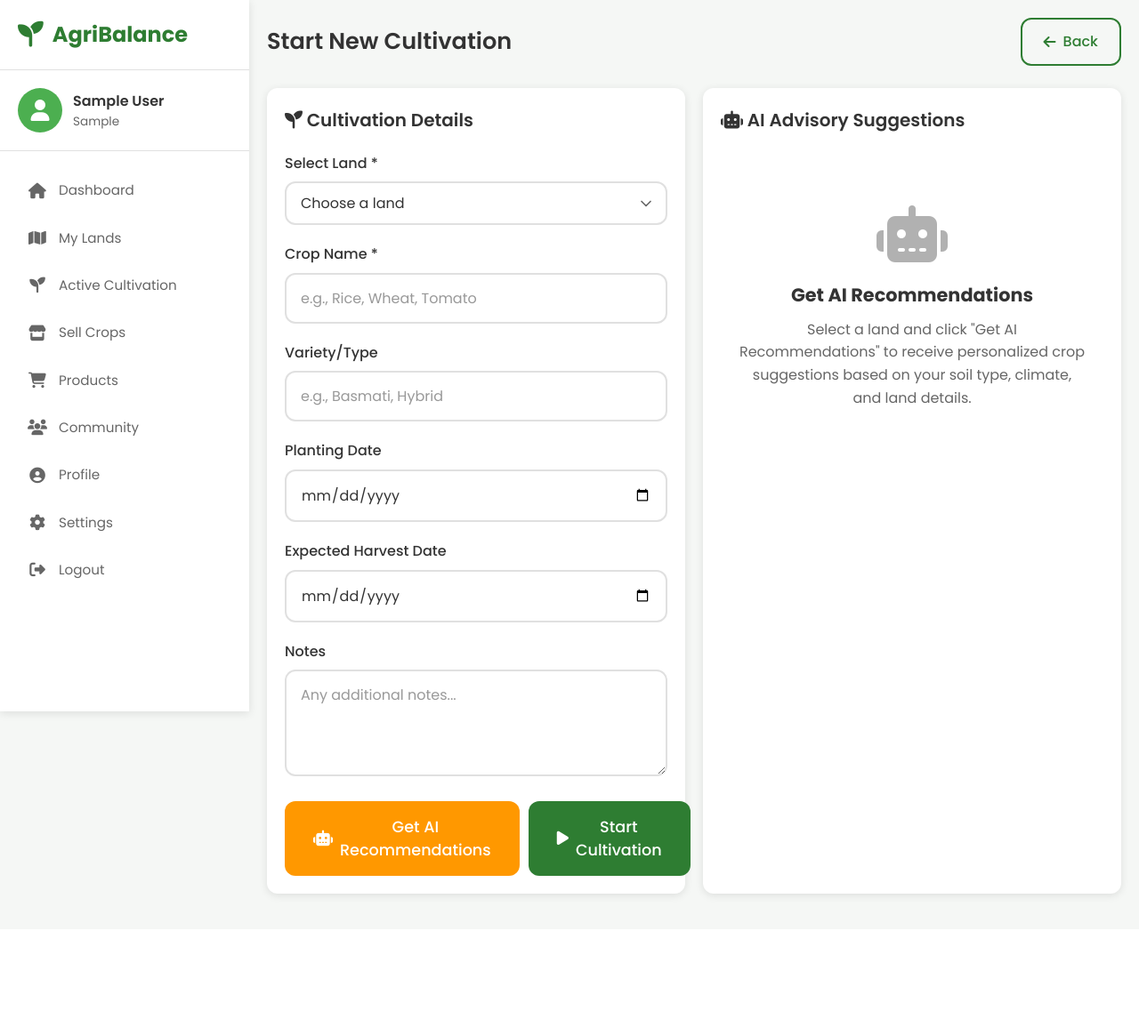
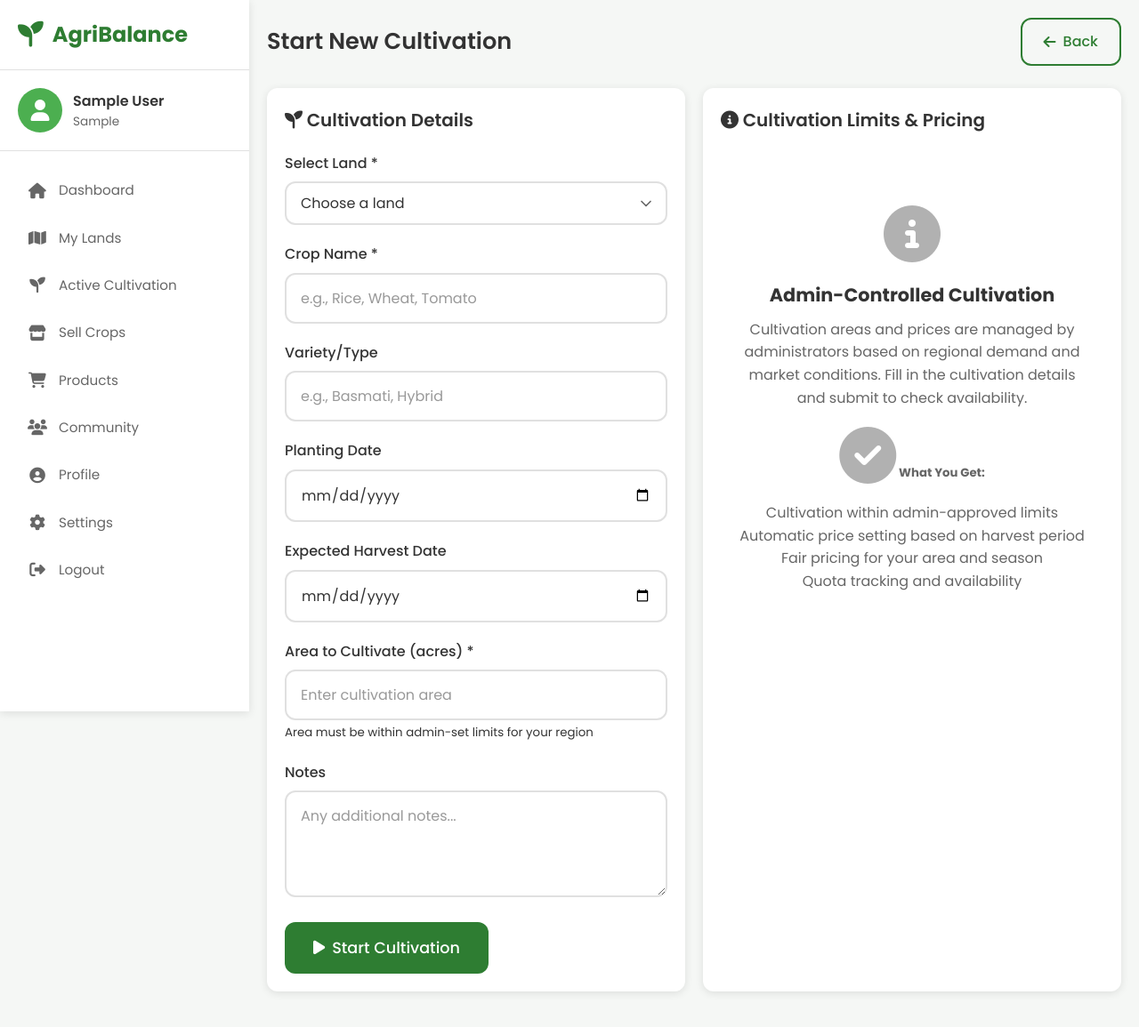
Before and after one commit to pranees2004/agri-balnce, a Flask app: page /cultivation/start in a window 1280 px wide. Shown: the whole page at 89% size. Before the commit the page ends 1013 px from the top, so only its background shows below. Run offline with Flask 3, Linux system fonts and the light colour scheme; a user stored in the database is signed in; tables that the repository leaves empty hold one stand-in row (values such as "Sample post").

Commit message:
Remove AI recommendations from farmer page and add period-based pricing
Co-authored-by: pranees2004 <85298874+pranees2004@users.noreply.github.com>

```diff
--- a/app/models.py
+++ b/app/models.py
@@ -240,7 +240,7 @@ class NewsArticle(db.Model):
 
 
 class CropPrice(db.Model):
-    """Admin-managed crop prices by region/district."""
+    """Admin-managed crop prices by region/district with time periods."""
     __tablename__ = 'crop_prices'
 
     id = db.Column(db.Integer, primary_key=True)
@@ -250,6 +250,9 @@ class CropPrice(db.Model):
     price_per_unit = db.Column(db.Float, nullable=False)
     unit = db.Column(db.String(20), default='kg')
     units_sold = db.Column(db.Integer, default=0)  # Track units sold
+    # Period fields for time-based pricing
+    valid_from = db.Column(db.Date, nullable=True)  # Start date of price validity
+    valid_to = db.Column(db.Date, nullable=True)  # End date of price validity
     is_active = db.Column(db.Boolean, default=True)
     created_at = db.Column(db.DateTime, default=datetime.utcnow)
     updated_at = db.Column(db.DateTime, default=datetime.utcnow, onupdate=datetime.utcnow)
--- a/app/routes/cultivation.py
+++ b/app/routes/cultivation.py
@@ -31,13 +31,36 @@ WATER_AVAILABILITY_FACTORS = {
 }
 
 
-def get_crop_price(crop_name, district):
-    """Get the current price for a crop in a specific district."""
-    price = CropPrice.query.filter_by(
+def get_crop_price(crop_name, district, harvest_date=None):
+    """Get the current price for a crop in a specific district.
+
+    If harvest_date is provided, returns price valid for that date period.
+    Otherwise returns any active price for the crop/district.
+    """
+    query = CropPrice.query.filter_by(
         crop_name=crop_name,
         district=district,
         is_active=True
-    ).first()
+    )
+
+    # If harvest date provided, filter by date period
+    if harvest_date:
+        if isinstance(harvest_date, str):
+            harvest_date = datetime.strptime(harvest_date, '%Y-%m-%d').date()
+
+        query = query.filter(
+            db.or_(
+                CropPrice.valid_from.is_(None),
+                CropPrice.valid_from <= harvest_date
+            )
+        ).filter(
+            db.or_(
+                CropPrice.valid_to.is_(None),
+                CropPrice.valid_to >= harvest_date
+            )
+        )
+
+    price = query.first()
     return price
 
 
@@ -525,7 +548,7 @@ def active_cultivations():
 @cultivation_bp.route('/start', methods=['GET', 'POST'])
 @login_required
 def start_cultivation():
-    """Start new cultivation with AI advisory and quota enforcement."""
+    """Start new cultivation with quota enforcement and admin-controlled pricing."""
     lands = Land.query.filter_by(user_id=current_user.id).all()
 
     if not lands:
@@ -533,7 +556,6 @@ def start_cultivation():
         return redirect(url_for('land.add_land'))
 
     selected_land = None
-    recommendations = None
     quota_check_result = None
 
     if request.method == 'POST':
@@ -544,34 +566,6 @@ def start_cultivation():
         planting_date = request.form.get('planting_date')
         expected_harvest_date = request.form.get('expected_harvest_date')
         notes = request.form.get('notes')
-
-        if 'get_recommendations' in request.form:
-            # Get AI recommendations with quota checking
-            selected_land = Land.query.filter_by(
-                id=land_id, user_id=current_user.id
-            ).first()
-            if selected_land:
-                area_requested = float(area_to_use) if area_to_use else selected_land.land_size
-                recommendations = get_ai_recommendations(selected_land, crop_name, area_requested)
-
-                # Check quota availability
-                if crop_name:
-                    quota_allowed, quota_message, quota_obj = check_admin_quota(
-                        selected_land, crop_name, area_requested
-                    )
-                    quota_check_result = {
-                        'allowed': quota_allowed,
-                        'message': quota_message,
-                        'quota': quota_obj
-                    }
-
-            return render_template(
-                'cultivation/start.html',
-                lands=lands,
-                selected_land=selected_land,
-                recommendations=recommendations,
-                quota_check=quota_check_result
-            )
 
         if 'save_cultivation' in request.form:
             if not land_id or not crop_name or not area_to_use:
@@ -601,8 +595,6 @@ def start_cultivation():
             if not quota_allowed:
                 flash(f'Cultivation blocked by admin quota: {quota_message}', 'error')
 
-                # Get recommendations for alternative crops
-                recommendations = get_ai_recommendations(selected_land, crop_name, area_requested)
                 quota_check_result = {
                     'allowed': False,
                     'message': quota_message,
@@ -613,14 +605,13 @@ def start_cultivation():
                     'cultivation/start.html',
                     lands=lands,
                     selected_land=selected_land,
-                    recommendations=recommendations,
                     quota_check=quota_check_result
                 )
 
             # Generate cultivation approval ID
             approval_id = generate_cultivation_approval_id()
 
-            # Get AI recommendations
+            # Get AI recommendations internally (not shown to user)
             recommendations = get_ai_recommendations(selected_land, crop_name, area_requested)
 
             # Calculate estimated yield and max allowed sale quantity
@@ -683,7 +674,6 @@ def start_cultivation():
         'cultivation/start.html',
         lands=lands,
         selected_land=selected_land,
-        recommendations=recommendations,
         quota_check=quota_check_result
     )
 
--- a/app/templates/cultivation/start.html
+++ b/app/templates/cultivation/start.html
@@ -52,89 +52,72 @@
             </div>
 
             <div class="form-group">
+                <label class="form-label" for="area_to_use">Area to Cultivate (acres) *</label>
+                <input type="number" id="area_to_use" name="area_to_use" class="form-control"
+                       step="0.01" min="0.01" placeholder="Enter cultivation area" required>
+                <small class="form-text text-muted">Area must be within admin-set limits for your region</small>
+            </div>
+
+            <div class="form-group">
                 <label class="form-label" for="notes">Notes</label>
                 <textarea id="notes" name="notes" class="form-control"
                           placeholder="Any additional notes..."></textarea>
             </div>
 
-            <div class="flex gap-10">
-                <button type="submit" name="get_recommendations" value="1" class="btn btn-secondary btn-large">
-                    <i class="fas fa-robot"></i> Get AI Recommendations
-                </button>
-                <button type="submit" name="save_cultivation" value="1" class="btn btn-primary btn-large">
-                    <i class="fas fa-play"></i> Start Cultivation
-                </button>
-            </div>
+            <button type="submit" name="save_cultivation" value="1" class="btn btn-primary btn-large">
+                <i class="fas fa-play"></i> Start Cultivation
+            </button>
         </form>
     </div>
 
     <div class="card">
         <h3 class="card-title mb-20">
-            <i class="fas fa-robot"></i> AI Advisory Suggestions
+            <i class="fas fa-info-circle"></i> Cultivation Limits & Pricing
         </h3>
 
-        {% if recommendations %}
-        <div class="recommendations">
-            <div class="recommendation-section">
-                <h5><i class="fas fa-leaf"></i> Suitable Crops for Your Soil</h5>
+        {% if quota_check %}
+            {% if quota_check.allowed %}
+                <div class="alert alert-success">
+                    <i class="fas fa-check-circle"></i>
+                    <span>{{ quota_check.message }}</span>
+                </div>
+            {% else %}
+                <div class="alert alert-error">
+                    <i class="fas fa-exclamation-triangle"></i>
+                    <span>{{ quota_check.message }}</span>
+                </div>
+            {% endif %}
+
+            {% if quota_check.quota %}
+            <div class="info-section">
+                <h5><i class="fas fa-chart-bar"></i> Quota Information</h5>
                 <ul>
-                    {% for crop in recommendations.suitable_crops %}
-                    <li>{{ crop }}</li>
-                    {% endfor %}
+                    <li><strong>Total Allowed:</strong> {{ quota_check.quota.total_allowed_area }} {{ quota_check.quota.area_unit }}</li>
+                    <li><strong>Already Allocated:</strong> {{ quota_check.quota.allocated_area }} {{ quota_check.quota.area_unit }}</li>
+                    <li><strong>Remaining:</strong> {{ quota_check.quota.remaining_area() }} {{ quota_check.quota.area_unit }}</li>
+                    {% if quota_check.quota.max_per_farmer %}
+                    <li><strong>Max Per Farmer:</strong> {{ quota_check.quota.max_per_farmer }} {{ quota_check.quota.area_unit }}</li>
+                    {% endif %}
+                    {% if quota_check.quota.harvest_season_start and quota_check.quota.harvest_season_end %}
+                    <li><strong>Harvest Season:</strong> {{ quota_check.quota.harvest_season_start.strftime('%b %d, %Y') }} - {{ quota_check.quota.harvest_season_end.strftime('%b %d, %Y') }}</li>
+                    {% endif %}
                 </ul>
             </div>
-
-            <div class="recommendation-section">
-                <h5><i class="fas fa-calendar-alt"></i> Best Cultivation Time</h5>
-                <p>{{ recommendations.cultivation_time }}</p>
-            </div>
-
-            <div class="recommendation-section">
-                <h5><i class="fas fa-tasks"></i> Crop Management Steps</h5>
-                <ul>
-                    {% for step in recommendations.management_steps %}
-                    <li>{{ step }}</li>
-                    {% endfor %}
+            {% endif %}
+        {% else %}
+        <div class="empty-state">
+            <i class="fas fa-info-circle"></i>
+            <h3>Admin-Controlled Cultivation</h3>
+            <p>Cultivation areas and prices are managed by administrators based on regional demand and market conditions. Fill in the cultivation details and submit to check availability.</p>
+            <div class="mt-20">
+                <h5><i class="fas fa-check-circle"></i> What You Get:</h5>
+                <ul class="text-left">
+                    <li>Cultivation within admin-approved limits</li>
+                    <li>Automatic price setting based on harvest period</li>
+                    <li>Fair pricing for your area and season</li>
+                    <li>Quota tracking and availability</li>
                 </ul>
             </div>
-
-            <div class="recommendation-section">
-                <h5><i class="fas fa-flask"></i> Nutrient & Fertilizer Guidance</h5>
-                <ul>
-                    {% for item in recommendations.nutrient_guidance %}
-                    <li>{{ item }}</li>
-                    {% endfor %}
-                </ul>
-            </div>
-
-            <div class="recommendation-section">
-                <h5><i class="fas fa-chart-line"></i> Price Trends & Tips</h5>
-                <ul>
-                    {% for item in recommendations.price_trends %}
-                    <li>{{ item }}</li>
-                    {% endfor %}
-                </ul>
-            </div>
-
-            <div class="recommendation-section">
-                <h5><i class="fas fa-th-large"></i> Land Usage Suggestions</h5>
-                <ul>
-                    {% for item in recommendations.land_usage %}
-                    <li>{{ item }}</li>
-                    {% endfor %}
-                </ul>
-            </div>
-        </div>
-
-        <div class="alert alert-warning mt-20">
-            <i class="fas fa-exclamation-triangle"></i>
-            <span>These are advisory suggestions only. Actual results may vary based on local conditions.</span>
-        </div>
-        {% else %}
-        <div class="empty-state">
-            <i class="fas fa-robot"></i>
-            <h3>Get AI Recommendations</h3>
-            <p>Select a land and click "Get AI Recommendations" to receive personalized crop suggestions based on your soil type, climate, and land details.</p>
         </div>
         {% endif %}
     </div>
```
Also changed, not shown: app/routes/admin.py (+43 -2 lines), app/templates/admin/add_price.html (+12 -0 lines), app/templates/admin/edit_price.html (+14 -0 lines), app/templates/settings/index.html (+52 -0 lines).
